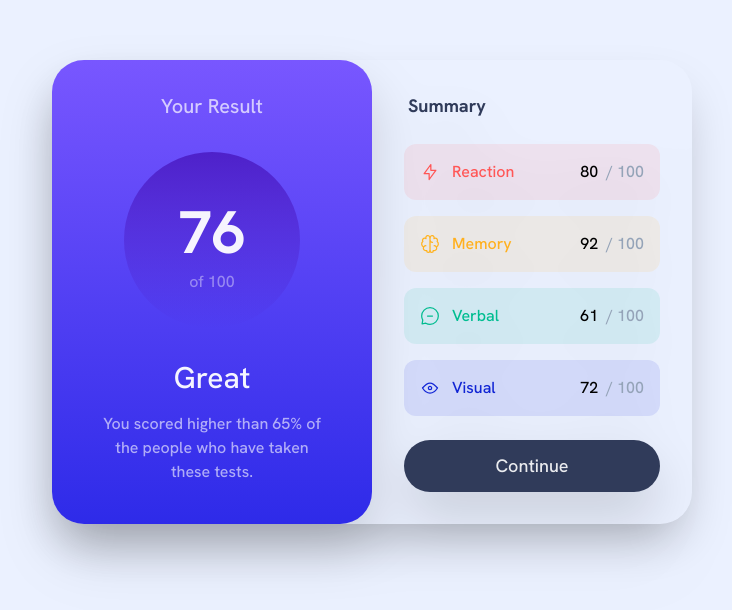
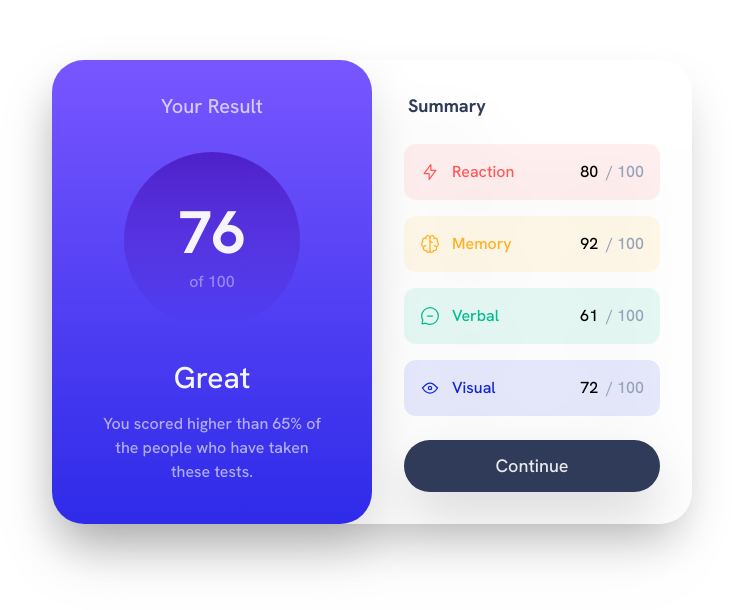
Before and after one commit to psucodervn/frontend-mentor-solutions, a Next.js app: page /results-summary-component in a window 1280 px wide. Shown: the part 108-718 px from the top of the page, without its empty margins (268-1000 px from the left). Built offline with nearby package versions, Linux system fonts and the light colour scheme.

Commit message:
Results summary component: remove background color

```diff
--- a/src/app/results-summary-component/page.tsx
+++ b/src/app/results-summary-component/page.tsx
@@ -13,9 +13,6 @@ export default function Page() {
   return (
     <main
       className={`min-h-screen flex flex-col items-center ${font.className}`}
-      style={{
-        backgroundColor: 'hsl(221, 100%, 96%)',
-      }}
     >
       <div className="min-w-full md:min-w-0 md:flex md:my-auto md:shadow-2xl md:drop-shadow-2xl md:rounded-[2rem]">
         <Overview />
```
